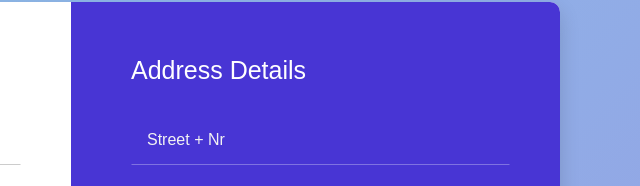
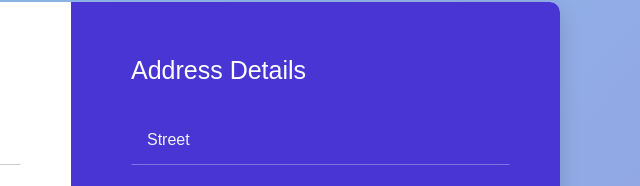
Before and after one commit to Eriangel10/AyoolaVictor, a plain HTML site: page index.html in a window 1280 px wide. Shown: the part 93-279 px from the top of the page, 630-1270 px from the left. Drawn offline with Linux system fonts and the light colour scheme; a web font is replaced by a local one.

Commit message:
Update index.html

```diff
--- a/index.html
+++ b/index.html
@@ -129,7 +129,7 @@
 				<div class="form-right">
 					<h2>Address Details</h2>
 					<div class="form-row">
-						<input type="text" name="street" class="street" id="street" placeholder="Street + Nr" required>
+						<input type="text" name="street" class="street" id="street" placeholder="Street" required>
 					</div>
 					<div class="form-group">
 						<div class="form-row form-row-1">
```
